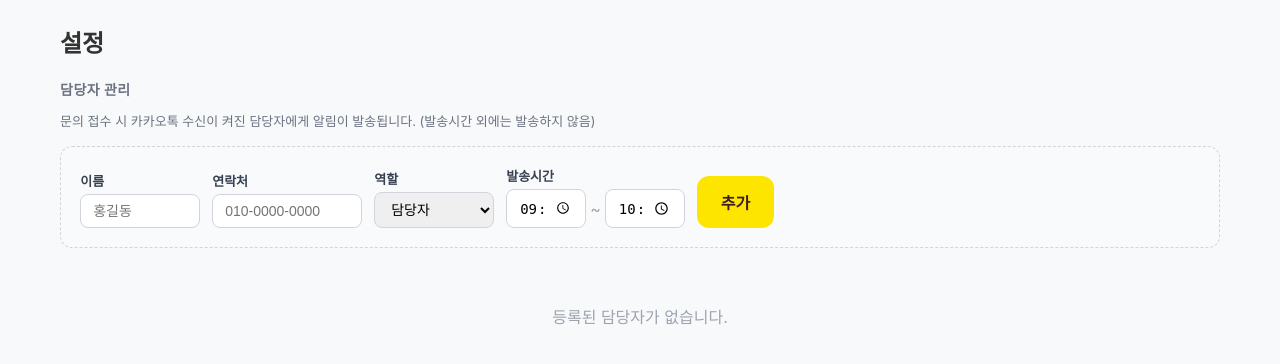
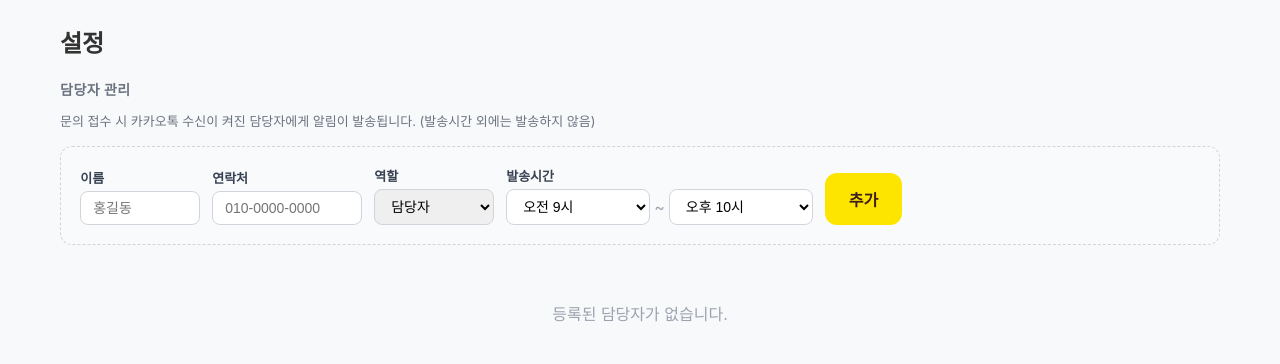
Before and after one commit to odong444/kabiseo-upload, a Flask app: page /admin/settings in a window 1280 px wide. Shown: the part 56-420 px from the top of the page. Run offline with Flask 3, Linux system fonts and the light colour scheme; the visitor is signed in with stand-in values (Sample User, id 1).

Commit message:
설정 페이지 시간 select 드롭다운으로 변경
- type=time → select (오전 12시~오후 11시, 한글 표기)
- 00:00(자정) 옵션 추가
- 크기 키워서 시간 표시 잘 보이게 수정

Co-Authored-By: Claude Opus 4.6 <noreply@anthropic.com>

```diff
--- a/templates/admin/settings.html
+++ b/templates/admin/settings.html
@@ -56,12 +56,12 @@
     }
     .kakao-badge.on { background: #dbeafe; color: #1d4ed8; }
     .kakao-badge.off { background: #f3f4f6; color: #9ca3af; }
-    .time-input {
-        width: 80px; padding: 0.3rem 0.5rem; border: 1px solid #d1d5db;
-        border-radius: 6px; font-size: 13px; text-align: center;
+    .time-select {
+        padding: 0.35rem 0.5rem; border: 1px solid #d1d5db;
+        border-radius: 6px; font-size: 13px; background: #fff;
     }
     .time-wrap {
-        display: inline-flex; align-items: center; gap: 4px;
+        display: inline-flex; align-items: center; gap: 6px;
         font-size: 13px; color: #6b7280;
     }
     .toast {
@@ -124,9 +124,9 @@
                 <div>
                     <label>발송시간</label>
                     <div style="display:flex; align-items:center; gap:4px;">
-                        <input type="time" id="newStart" value="09:00" class="time-input">
+                        <select id="newStart" class="time-select"></select>
                         <span style="color:#9ca3af;">~</span>
-                        <input type="time" id="newEnd" value="22:00" class="time-input">
+                        <select id="newEnd" class="time-select"></select>
                     </div>
                 </div>
                 <div>
@@ -148,11 +148,11 @@
                         {{ m.phone }} &middot; {{ m.role }}
                     </div>
                     <div class="time-wrap" style="margin-top:4px;">
-                        <input type="time" value="{{ m.notify_start or '09:00' }}" class="time-input"
-                               onchange="updateTime({{ m.id }}, 'notify_start', this.value)">
+                        <select class="time-select time-sel-start" data-id="{{ m.id }}" data-val="{{ m.notify_start or '09:00' }}"
+                                onchange="updateTime({{ m.id }}, 'notify_start', this.value)"></select>
                         <span>~</span>
-                        <input type="time" value="{{ m.notify_end or '22:00' }}" class="time-input"
-                               onchange="updateTime({{ m.id }}, 'notify_end', this.value)">
+                        <select class="time-select time-sel-end" data-id="{{ m.id }}" data-val="{{ m.notify_end or '22:00' }}"
+                                onchange="updateTime({{ m.id }}, 'notify_end', this.value)"></select>
                     </div>
                 </div>
                 <div class="actions">
@@ -176,6 +176,31 @@
     <div class="toast" id="toast"></div>
 
     <script>
+    // 시간 옵션 생성 (00:00 ~ 23:00)
+    function buildTimeOptions(selectEl, selectedVal) {
+        for (let h = 0; h < 24; h++) {
+            const val = String(h).padStart(2, '0') + ':00';
+            const label = h === 0 ? '오전 12시 (자정)' : h < 12 ? `오전 ${h}시` : h === 12 ? '오후 12시' : `오후 ${h - 12}시`;
+            const opt = document.createElement('option');
+            opt.value = val;
+            opt.textContent = label;
+            if (val === selectedVal) opt.selected = true;
+            selectEl.appendChild(opt);
+        }
+    }
+
+    // 추가 폼 시간 초기화
+    buildTimeOptions(document.getElementById('newStart'), '09:00');
+    buildTimeOptions(document.getElementById('newEnd'), '22:00');
+
+    // 기존 담당자 카드 시간 초기화
+    document.querySelectorAll('.time-sel-start').forEach(el => {
+        buildTimeOptions(el, el.dataset.val);
+    });
+    document.querySelectorAll('.time-sel-end').forEach(el => {
+        buildTimeOptions(el, el.dataset.val);
+    });
+
     function showToast(msg) {
         const t = document.getElementById('toast');
         t.textContent = msg;
```
